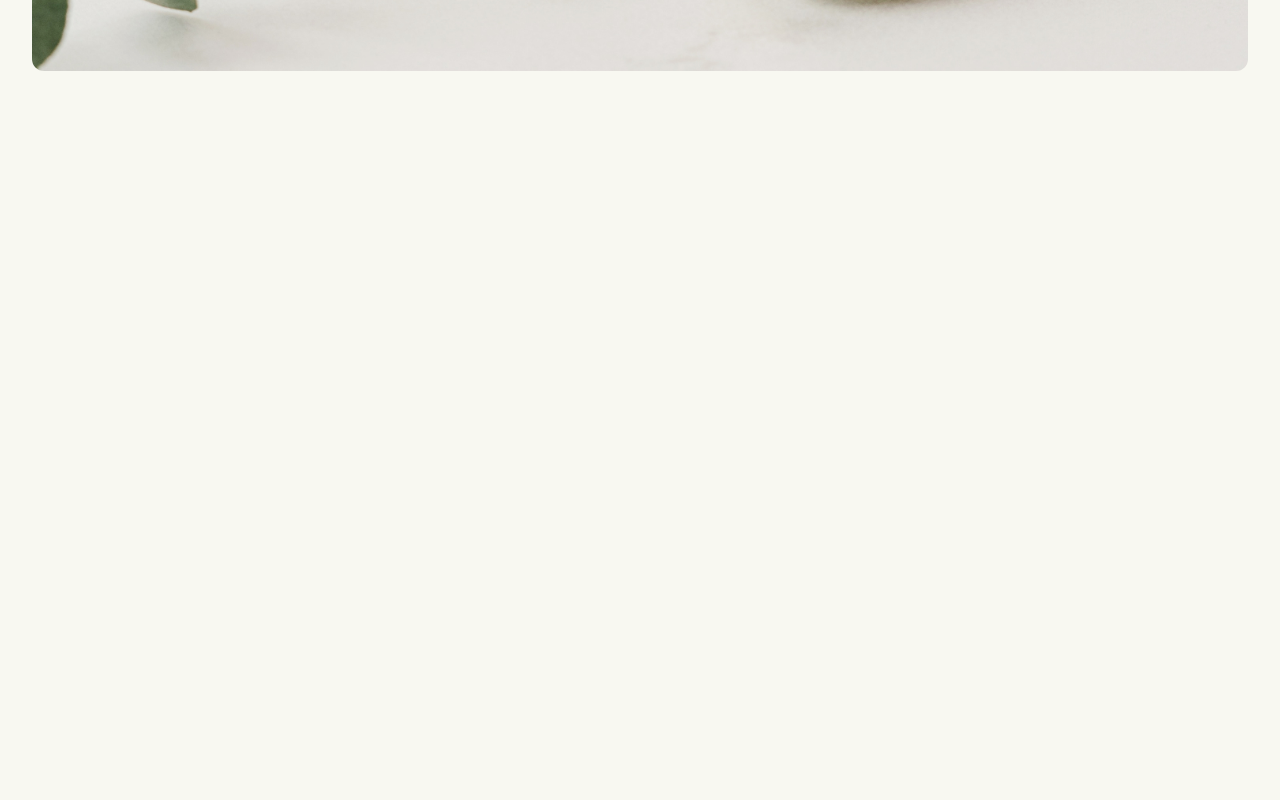
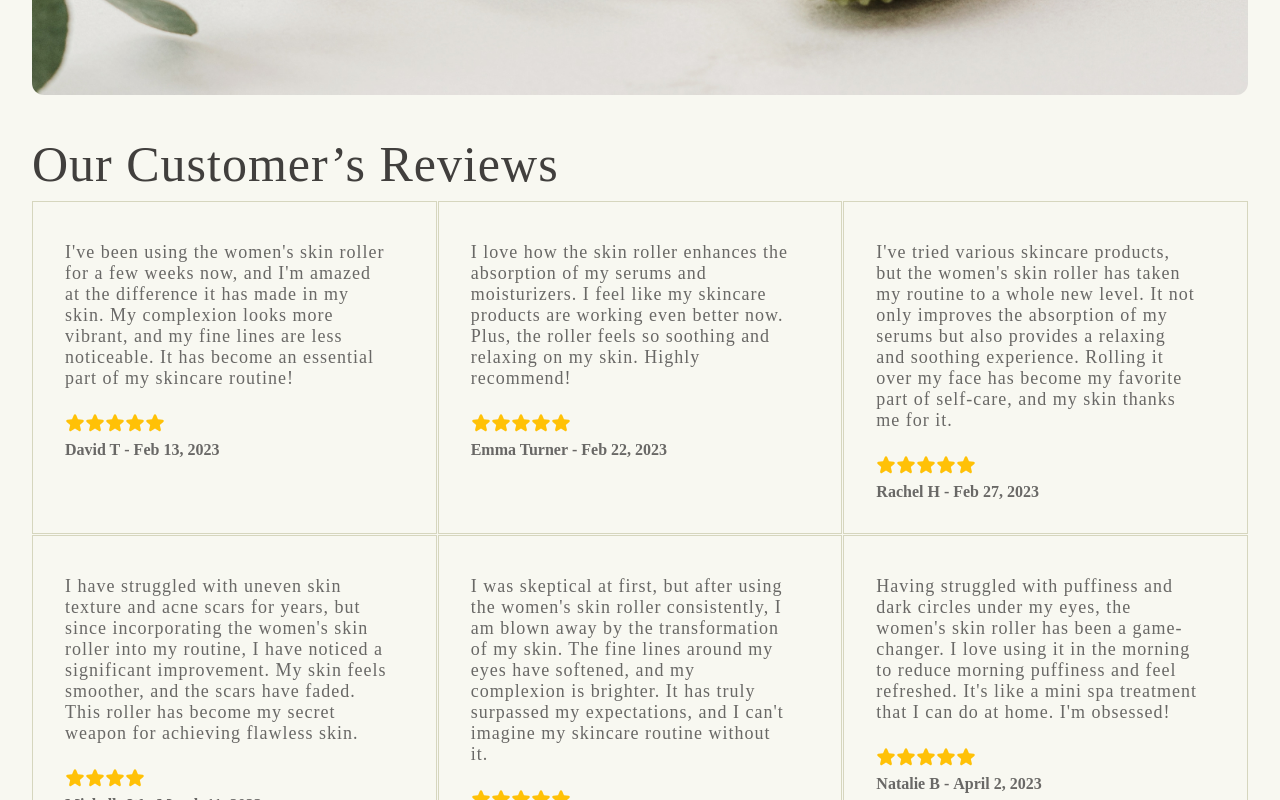
Before and after one commit to RadekNowak2k19/SPA-React-Carlet, a React (Vite) app: page / in a window 1280 px wide. Shown: the part 1520-2320 px from the top of the page. Before the commit the page ends 1711 px from the top, so only its background shows below. Built offline with nearby package versions, Linux system fonts and the light colour scheme.

Commit message:
Created SectionReviews component

```diff
--- a/src/App.jsx
+++ b/src/App.jsx
@@ -5,6 +5,7 @@ import { Navigation } from "./components/Navigation/Navigation";
 import { SectionPrimary } from "./components/Section/SectionPrimary";
 import { SectionOverview } from "./components/Section/SectionOverview";
 import { SectionMovie } from "./components/Section/SectionMovie";
+import { SectionReviews } from "./components/Section/SectionReviews";
 export const App = () => {
 	const [isMobileNav, setIsMobileNav] = useState(false);
 	useEffect(() => {
@@ -22,6 +23,7 @@ export const App = () => {
 				<SectionPrimary />
 				<SectionOverview />
 				<SectionMovie />
+				<SectionReviews />
 			</main>
 		</>
 	);
--- /dev/null
+++ b/src/components/Section/Comment.jsx
@@ -0,0 +1,18 @@
+import { StarIcon } from "../../components/svg/StarIcon";
+import styles from "./Comment.module.scss";
+export const Comment = ({ comments }) => {
+	return (
+		<div className={styles.commentContainer}>
+			<p className={styles.comment}>{comments.comment}</p>
+			<div className={styles.commentInfo}>
+				<div className={styles.stars}>
+					<StarIcon length={comments.rating} />
+				</div>
+				<div className={styles.customerReview}>
+					<span className={styles.author}>{comments.author}</span>-
+					<span className={styles.date}>{comments.date}</span>
+				</div>
+			</div>
+		</div>
+	);
+};
--- /dev/null
+++ b/src/components/Section/Comment.module.scss
@@ -0,0 +1,26 @@
+@use "../../scss/colors.scss" as *;
+.commentContainer {
+	padding: 32px;
+	border: 1px solid $borderColor;
+	.comment {
+		color: $bodyColor;
+		letter-spacing: 1px;
+	}
+	.commentInfo {
+		margin-top: 1rem;
+		.stars {
+			display: flex;
+		}
+		.customerReview {
+			margin-top: 0.5rem;
+			color: $bodyColor;
+			font-weight: bold;
+			.author {
+				margin-right: 0.25rem;
+			}
+			.date {
+				margin-left: 0.25rem;
+			}
+		}
+	}
+}
--- a/src/components/Section/SectionPrimary.module.scss
+++ b/src/components/Section/SectionPrimary.module.scss
@@ -15,13 +15,6 @@
 			line-height: 1.1;
 			padding: 0.5rem 0;
 		}
-		p {
-			color: $bodyColor;
-			font-size: 16px;
-			letter-spacing: 1px;
-			width: 95%;
-			padding: 0.5rem 0;
-		}
 	}
 }
 // https://www.youtube.com/@slayingthedragon
@@ -35,9 +28,6 @@
 		.content {
 			h1 {
 				font-size: 48px;
-			}
-			p {
-				font-size: 18px;
 			}
 		}
 	}
--- a/src/components/Section/SectionReviews.jsx
+++ b/src/components/Section/SectionReviews.jsx
@@ -1,4 +1,15 @@
+import { reviews } from "../../data";
+import { Comment } from "./Comment";
 import styles from "./SectionReviews.module.scss";
 export const SectionReviews = () => {
-	return <div>SectionReviews</div>;
+	return (
+		<div className={styles.sectionReviews}>
+			<h2>Our Customer’s Reviews</h2>
+			<div className={styles.commentsContainer}>
+				{reviews.map(comments => (
+					<Comment comments={comments} key={comments.id} />
+				))}
+			</div>
+		</div>
+	);
 };
--- a/src/components/Section/SectionReviews.module.scss
+++ b/src/components/Section/SectionReviews.module.scss
@@ -0,0 +1,40 @@
+@use "../../scss/colors.scss" as *;
+.sectionReviews {
+	display: block;
+	max-width: 1500px;
+	margin: 0 auto;
+	h2 {
+		color: $headingColor;
+		font-weight: 500;
+		letter-spacing: 1px;
+		padding-bottom: 0.5rem;
+	}
+	.commentsContainer {
+		display: grid;
+		gap: 1px;
+	}
+}
+// * xs */
+@media (min-width: 475px) {
+}
+/* sm */
+@media (min-width: 640px) {
+}
+/* md */
+@media (min-width: 768px) {
+	.sectionReviews .commentsContainer {
+		grid-template-columns: repeat(2, 1fr);
+	}
+}
+/* lg */
+@media (min-width: 1024px) {
+	.sectionReviews .commentsContainer {
+		grid-template-columns: repeat(3, 1fr);
+	}
+}
+/* xl */
+@media (min-width: 1280px) {
+}
+/* 2xl */
+@media (min-width: 1536px) {
+}
--- a/src/components/svg/StarIcon.jsx
+++ b/src/components/svg/StarIcon.jsx
@@ -1,18 +1,13 @@
-export const StarIcon = () => {
+import { starComment } from "../../images";
+
+export const StarIcon = ({ length }) => {
+	let stars = Array.from({ length: length }, _ => starComment);
+
 	return (
-		<svg
-			xmlns="http://www.w3.org/2000/svg"
-			fill="none"
-			viewBox="0 0 24 24"
-			strokeWidth={1.5}
-			stroke="currentColor"
-			className="w-6 h-6"
-		>
-			<path
-				strokeLinecap="round"
-				strokeLinejoin="round"
-				d="M11.48 3.499a.562.562 0 0 1 1.04 0l2.125 5.111a.563.563 0 0 0 .475.345l5.518.442c.499.04.701.663.321.988l-4.204 3.602a.563.563 0 0 0-.182.557l1.285 5.385a.562.562 0 0 1-.84.61l-4.725-2.885a.562.562 0 0 0-.586 0L6.982 20.54a.562.562 0 0 1-.84-.61l1.285-5.386a.562.562 0 0 0-.182-.557l-4.204-3.602a.562.562 0 0 1 .321-.988l5.518-.442a.563.563 0 0 0 .475-.345L11.48 3.5Z"
-			/>
-		</svg>
+		<>
+			{stars.map((star, index) => (
+				<img key={index} src={star} />
+			))}
+		</>
 	);
 };
--- a/src/images/index.js
+++ b/src/images/index.js
@@ -1,4 +1,5 @@
 import atom from "./atom.svg";
 import star from "./star.svg";
 import heart from "./heart.svg";
-export { atom, star, heart };
+import starComment from "./starComment.svg";
+export { atom, star, heart, starComment };
--- a/src/index.scss
+++ b/src/index.scss
@@ -1,4 +1,5 @@
 @use "./scss/colors.scss" as *;
+@use "./scss/mixins.scss" as *;
 // https://www.joshwcomeau.com/css/custom-css-reset/
 *,
 *::before,
@@ -46,6 +47,9 @@ section {
 	margin: 0 auto !important;
 	padding-bottom: 2.5rem;
 }
+p {
+	@include Paragraph();
+}
 .btn {
 	align-items: center;
 	display: flex;
@@ -87,6 +91,9 @@ section {
 	h2 {
 		font-size: 32px;
 	}
+	p {
+		font-size: 18px;
+	}
 }
 /* sm */
 @media (min-width: 640px) {
--- /dev/null
+++ b/src/scss/mixins.scss
@@ -0,0 +1,10 @@
+@use "./colors.scss" as *;
+@mixin Paragraph {
+	color: $bodyColor;
+	font-size: 16px;
+	letter-spacing: 1px;
+	width: 95%;
+	padding: 0.5rem 0;
+}
+@mixin HeadingSecondary {
+}
```
Also changed, not shown: .eslintrc.cjs, src/images/starComment.svg (added).
